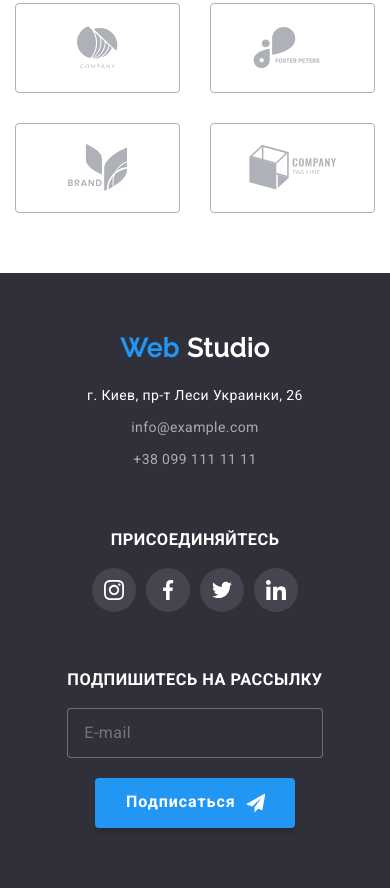
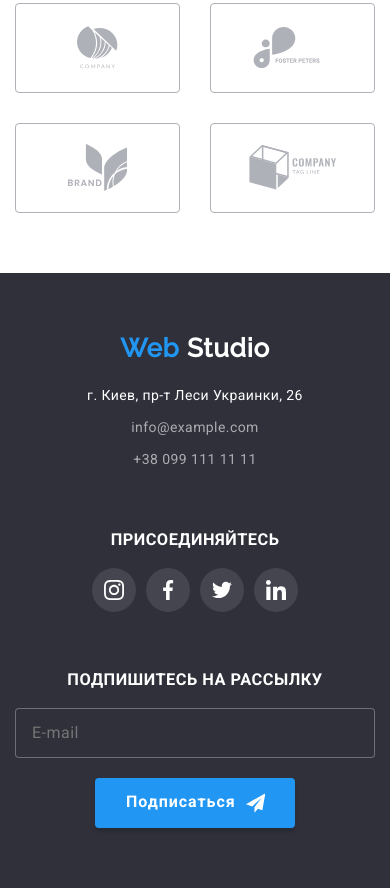
Before and after one commit to VeremchukStanislav/goit-markup-hw-08, a plain HTML site: page index.html in a window 390 px wide. Shown: the part 3693-4581 px from the top of the page. Drawn offline with Linux system fonts and the light colour scheme.

Commit message:
доделал футер

```diff
--- a/sass/layout/_footer.scss
+++ b/sass/layout/_footer.scss
@@ -1,8 +1,19 @@
 /*Footer*/
 
 @media screen and (max-width: 767px) {
+  .footer-part3 {
+    width: 100%;
+  }
+  .footer-part2 {
+    width: 100%;
+  }
+  .footer-part1 {
+    width: 100%;
+  }
   .footer {
     background-color: $background-footer-color;
+    padding-top: 60px;
+    padding-bottom: 60px;
 
     > .container {
       display: flex;
@@ -11,7 +22,6 @@
   }
   .logo-footer {
     text-align: center;
-    padding-top: 60px;
     margin-bottom: 20px;
     font-family: $secondary-font;
     font-weight: 700;
@@ -84,6 +94,7 @@
   .join-in-list {
     display: flex;
     margin-bottom: 60px;
+    justify-content: center;
   }
   .join-in-item:not(:last-child) {
     margin-right: 10px;
@@ -121,7 +132,6 @@
     font-family: $main-font;
     color: $third-color-text;
     background-color: $accent-color;
-    margin-bottom: 60px;
     padding-top: 10px;
     padding-right: 28px;
     padding-bottom: 10px;
```
Also changed, not shown: css/main.css, css/main.min.css, 2 other files.
